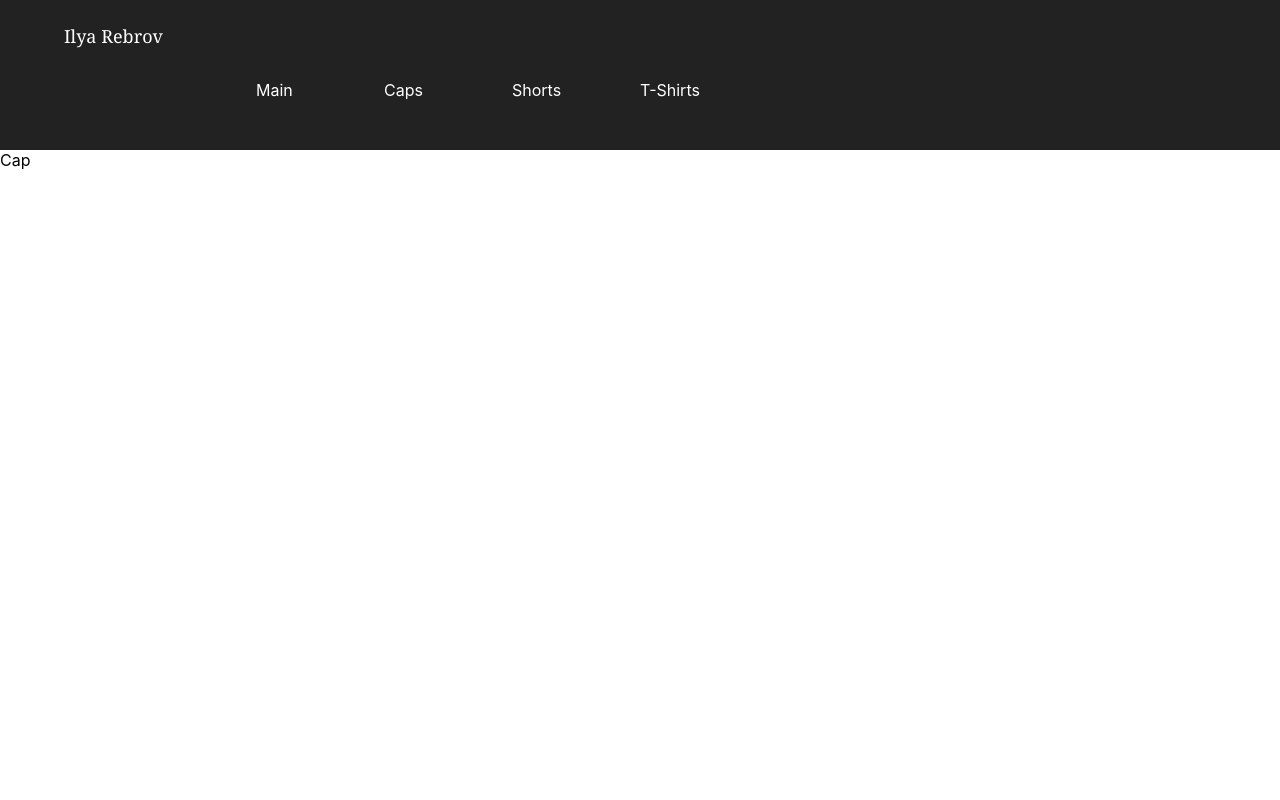
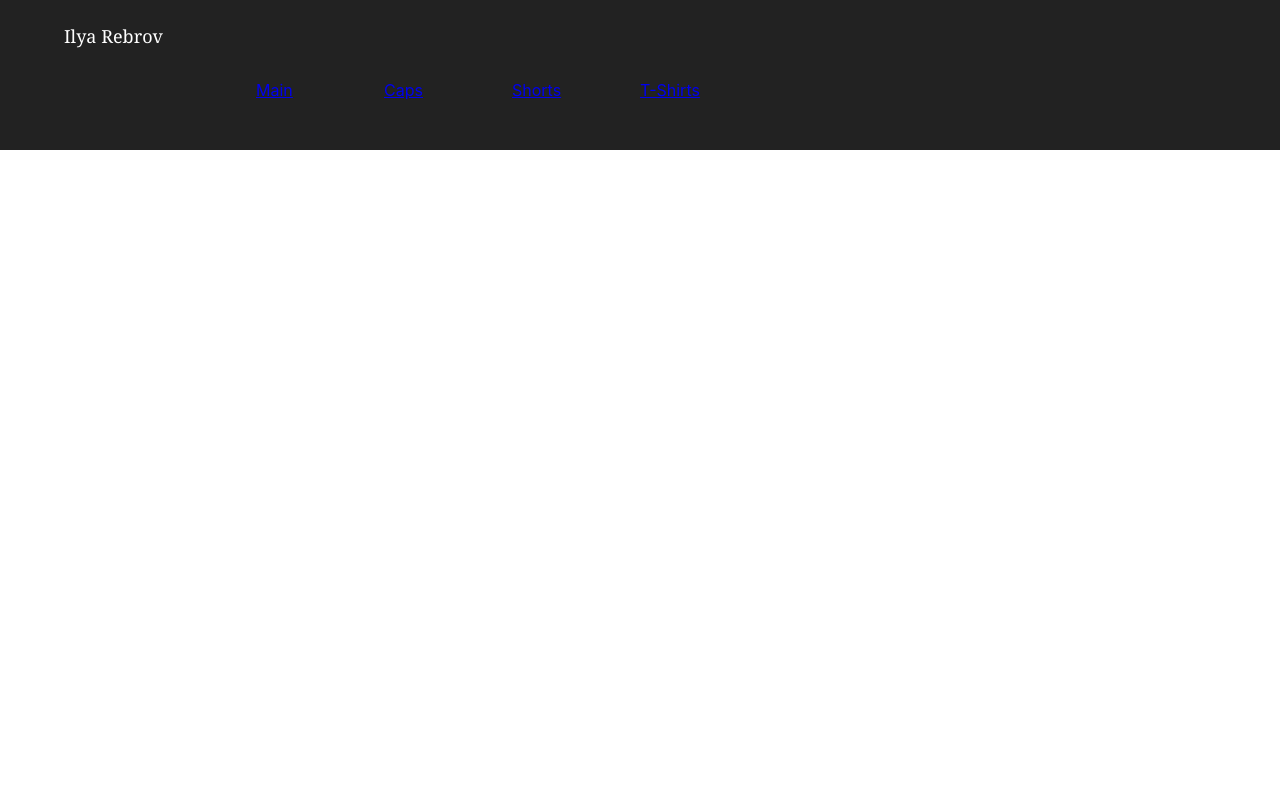
Before and after one commit to IlyaRebrov2022/MyPrivateWebsite, a React (Create React App) app: page / in a window 1280 px wide. Shown: the top 800 px of the page. Built offline with nearby package versions, Linux system fonts and the light colour scheme.

Commit message:
добавил роут и переключение main cap >_<

```diff
--- a/package.json
+++ b/package.json
@@ -8,6 +8,7 @@
     "@testing-library/user-event": "^13.5.0",
     "react": "^17.0.2",
     "react-dom": "^17.0.2",
+    "react-router-dom": "^6.2.2",
     "react-scripts": "5.0.0",
     "web-vitals": "^2.1.4"
   },
--- a/src/App.js
+++ b/src/App.js
@@ -4,22 +4,24 @@ import Header from "./Components/Header/Header";
 import Main from "./Components/Main/Main";
 import Footer from "./Components/Footer/Footer";
 import Cap from "./Components/Main/Wardrobe/Caps/Cap";
+import {BrowserRouter, Routes , Route} from "react-router-dom";
 
 const App = () => {
     return (
-        <div className="app-wrapper">
+        <BrowserRouter>
+            <div className="app-wrapper">
+                <Header/>
+                <Footer/>
 
-            <Header/>
+                <div className="main-content">
+                    <Routes>
+                    <Route path="/main" element={<Main/>} />
+                    <Route path="/caps" element={<Cap/>} />
+                    </Routes>
+                </div>
 
-            <Footer/>
-            <div className="main-content">
-                <Cap/>
-                {/*<Main/>*/}
             </div>
-
-
-        </div>
-    );
+        </BrowserRouter>)
 }
 
 export default App;
--- a/src/Components/Header/Header.js
+++ b/src/Components/Header/Header.js
@@ -9,27 +9,35 @@ const Header = () => {
             </div>
 
             <div className={s.sections}>
-                <a className={s.Main}>
+                <div className={s.Main}>
+                    <a href="/main">
                         Main
                     </a>
                 </div>
+            </div>
 
             <div className={s.sections}>
-                <a className={s.Caps}>
+                <div className={s.Caps}>
+                    <a href="/caps">
                         Caps
                     </a>
                 </div>
+            </div>
 
             <div className={s.sections}>
-                <a className={s.Shorts}>
+                <div className={s.Shorts}>
+                    <a href="/shorts">
                         Shorts
                     </a>
                 </div>
+            </div>
 
-            <div className={s.sections} >
-                <a className={s.Tshirts}>
+            <div className={s.sections}>
+                <div className={s.Tshirts}>
+                    <a href="/t-shirts">
                         T-Shirts
                     </a>
+                </div>
             </div>
 
         </div>
--- a/src/Components/Header/Header.module.css
+++ b/src/Components/Header/Header.module.css
@@ -17,12 +17,16 @@
 
 .sections {
     color: white;
+
+
 }
 
 .Main{
     position: absolute;
     top: 10%;
     left: 20%;
+
+
 }
 
 .Caps {
```
Also changed, not shown: 1 other file (tests, documents, lock files or other folders). Lines whose indentation alone changed are shown as unchanged.
